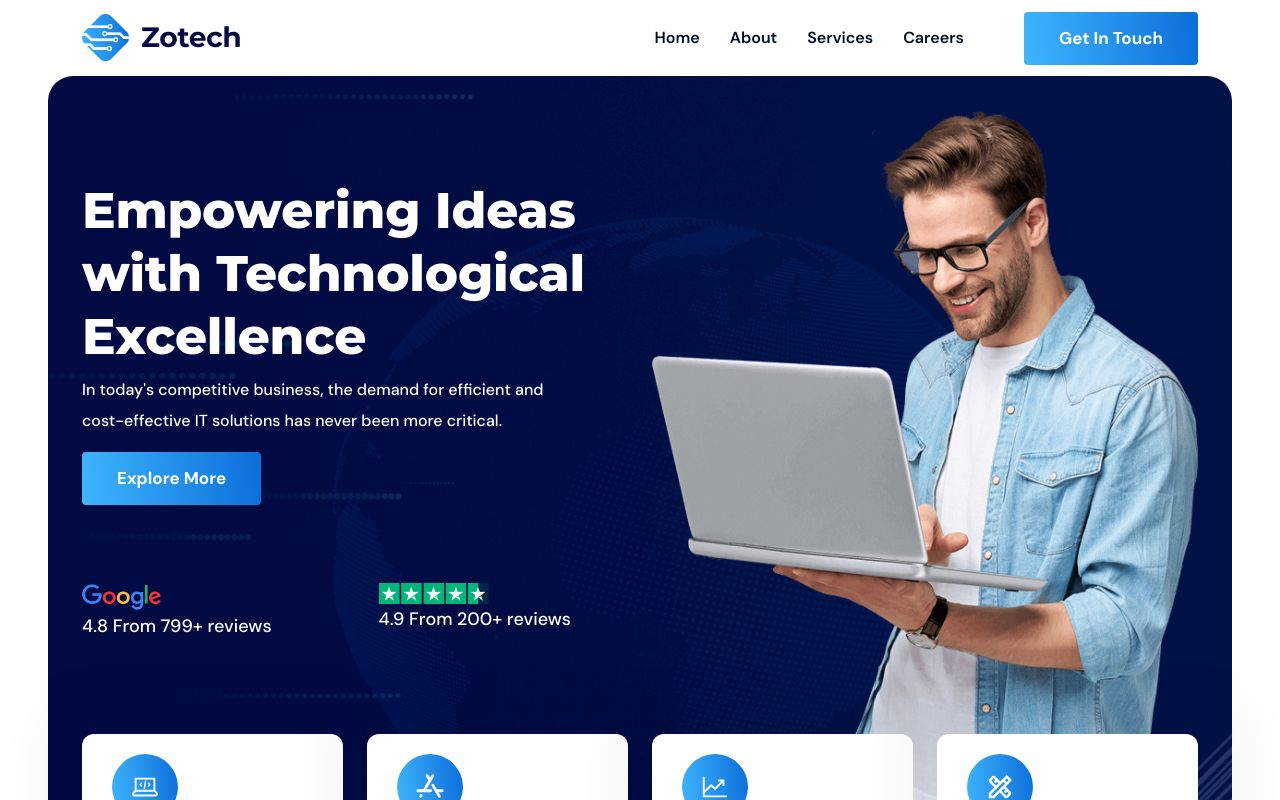
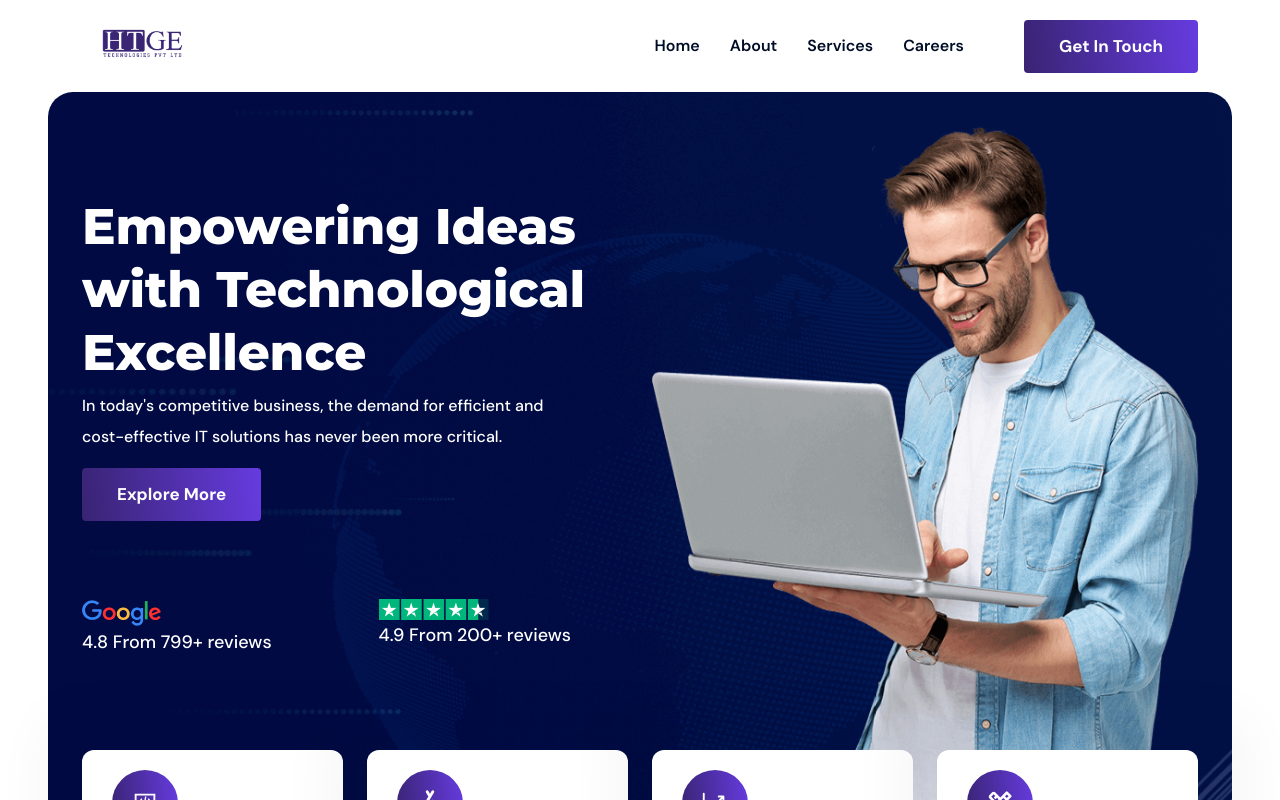
Before and after one commit to janarthanan-HTGE/HTGE-Repo, a React (Vite) app: page / in a window 1280 px wide. Shown: the top 800 px of the page. Built offline with nearby package versions, Linux system fonts and the light colour scheme.

Commit message:
brand pending

```diff
--- a/src/components/layout/Header.jsx
+++ b/src/components/layout/Header.jsx
@@ -59,13 +59,12 @@ const NavBar = () => {
 
   return (
     <>
-      {/* ================= Offcanvas Area ================= */}
       <div className="fix-area">
         <div className="offcanvas__info">
           <div className="offcanvas__wrapper">
             <div className="offcanvas__content">
 
-              <div className="offcanvas__top mb-5 d-flex justify-content-between align-items-center">
+              <div className="offcanvas__top mb-5 d-flex justify-content-between align-items-center header-logo">
                 <div className="offcanvas__logo">
                   <Link to="/">
                     <img
@@ -189,9 +188,9 @@ const NavBar = () => {
           <div className="container">
             <div className="mega-menu-wrapper">
               <div className="header-main">
-                <div className="header-left">
+                <div className="header-left header-logo">
                   <div className="logo">
-                    <Link to="/" className="header-logo">
+                    <Link to="/">
                       <img
                         src="/assets/img/logo/black-logo.png"
                         alt="logo-img"
--- a/src/components/layout/Loader.jsx
+++ b/src/components/layout/Loader.jsx
@@ -3,12 +3,10 @@ const Preloader = ({ loaded }) => {
     <div className={`preloader ${loaded ? "loaded" : ""}`}>
       <div className="animation-preloader">
         <div className="txt-loading">
-          <span data-text-preloader="Z" className="letters-loading">Z</span>
-          <span data-text-preloader="O" className="letters-loading">O</span>
+          <span data-text-preloader="H" className="letters-loading">H</span>
           <span data-text-preloader="T" className="letters-loading">T</span>
+          <span data-text-preloader="G" className="letters-loading">G</span>
           <span data-text-preloader="E" className="letters-loading">E</span>
-          <span data-text-preloader="C" className="letters-loading">C</span>
-          <span data-text-preloader="H" className="letters-loading">H</span>
         </div>
         <p className="text-center">Loading</p>
       </div>
--- a/src/components/layout/MainLayout.jsx
+++ b/src/components/layout/MainLayout.jsx
@@ -5,25 +5,30 @@ import FooterSec from "./Footer";
 import Preloader from "./Loader";
 
 const Layout = () => {
-   const [loaded, setLoaded] = useState(false)
+  const [loaded, setLoaded] = useState(false);
+  const [showPreloader, setShowPreloader] = useState(true);
 
   useEffect(() => {
-    const timer = setTimeout(() => {
-      setLoaded(true)
-    }, 100)
+    const start = setTimeout(() => {
+      setLoaded(true);
 
-    return () => clearTimeout(timer)
-  }, [])
+      const end = setTimeout(() => {
+        setShowPreloader(false);
+      }, 1200);
+
+      return () => clearTimeout(end);
+    }, 100);
+
+    return () => clearTimeout(start);
+  }, []);
 
   return (
     <>
-      <Preloader loaded={loaded} />
-        <>
-          <NavBar />
-          <Outlet />
-          <FooterSec />
-        </>
+      {showPreloader && <Preloader loaded={loaded} />}
 
+      <NavBar />
+      <Outlet />
+      <FooterSec />
     </>
   );
 };
```
Also changed, not shown: public/assets/img/logo/black-logo.png, src/index.css.
